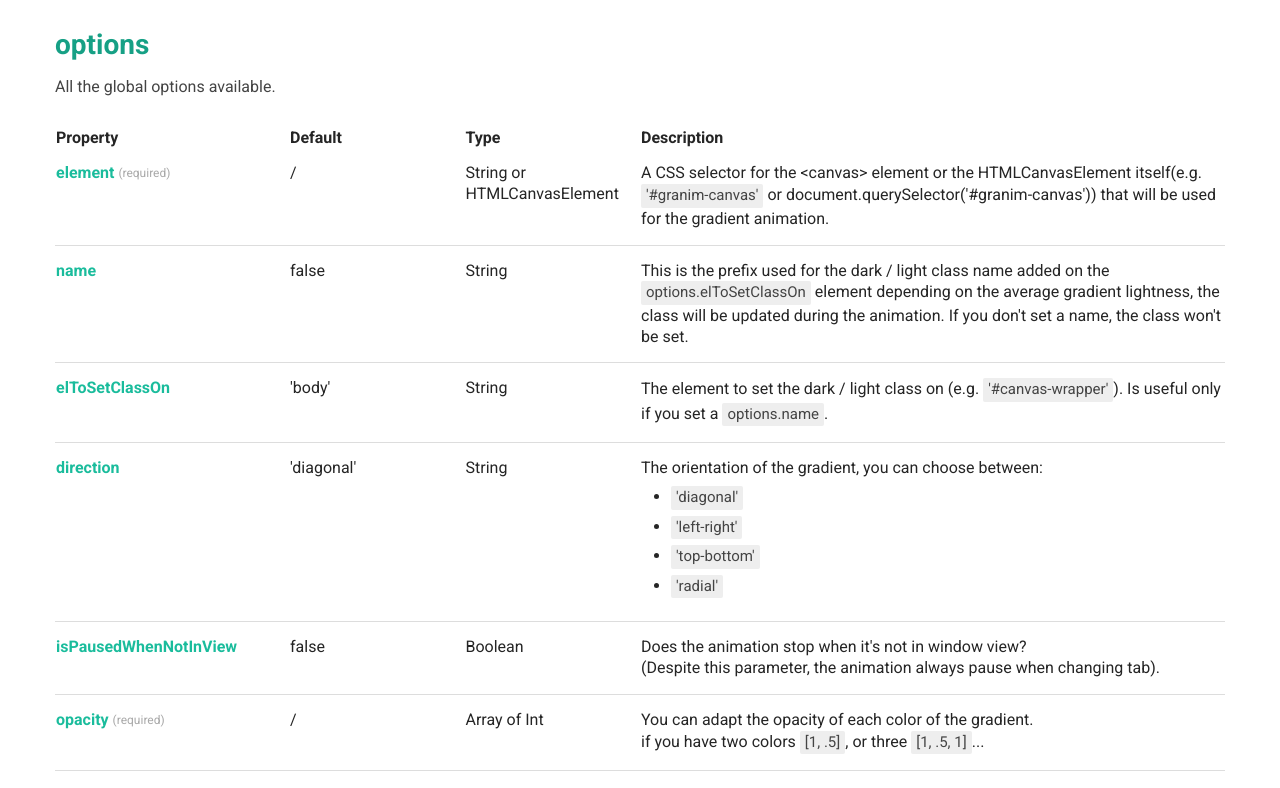
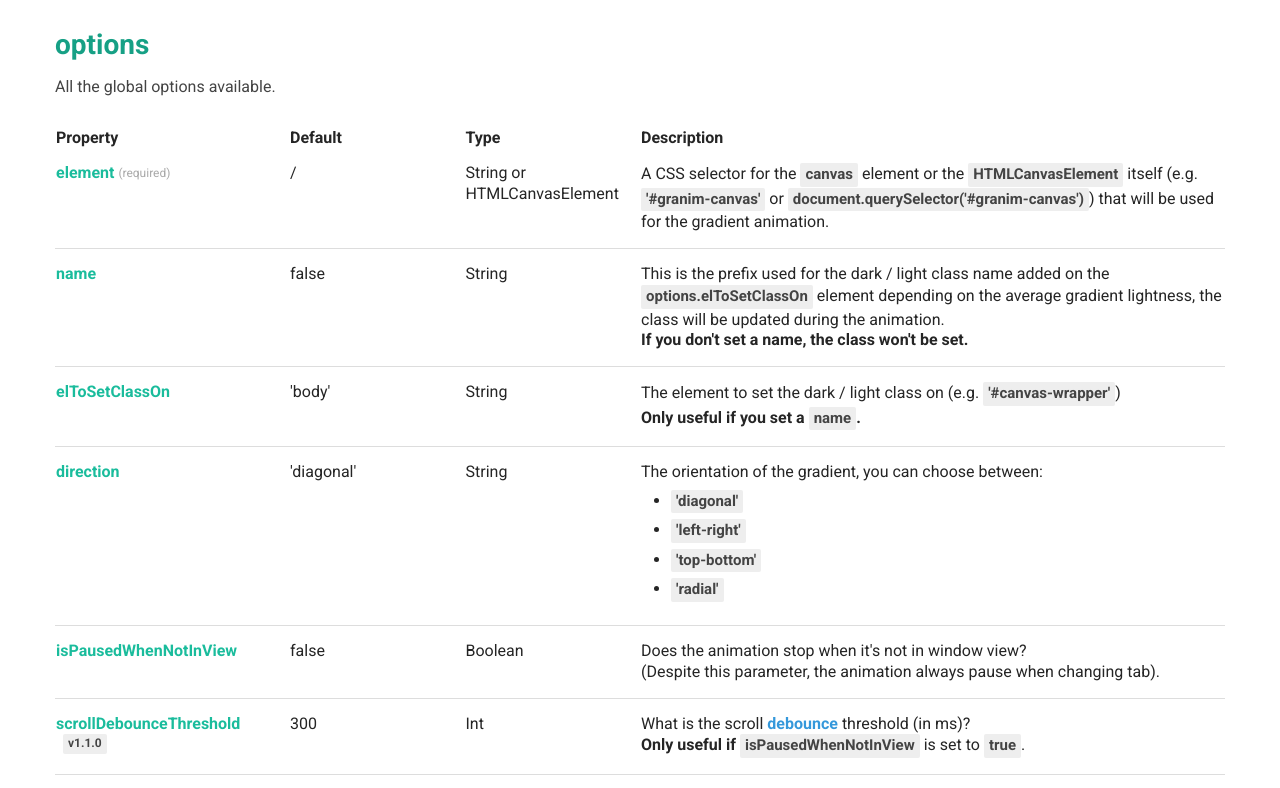
Before and after one commit to sarcadass/granim.js, a website: page docs/assets/pug/api.pug in a window 1280 px wide. Shown: the part 138-926 px from the top of the page. Drawn offline with nearby package versions, Linux system fonts and the light colour scheme; files that its build step writes are made by us from their sources; files whose address does not match are found by name.

Commit message:
Add 'scrollDebounceThreshold' method

```diff
--- a/docs/assets/css/scss/main.scss
+++ b/docs/assets/css/scss/main.scss
@@ -39,6 +39,7 @@ h2 {
 	border-radius: 2px;
 	color: #444;
 	font-size: 15px;
+	font-weight: bold;
 }
 
 .version {
--- a/docs/assets/pug/api.pug
+++ b/docs/assets/pug/api.pug
@@ -49,8 +49,15 @@ html(lang="en")
 							td /
 							td String or HTMLCanvasElement
 							td
-								| A CSS selector for the &lt;canvas&gt; element or the HTMLCanvasElement itself(e.g. <span class="snippet">'#granim-canvas'</span> or document.querySelector('#granim-canvas'))
-								| that will be used for the gradient animation.
+								| A CSS selector for the
+								span.snippet canvas
+								|  element or the
+								sapn.snippet HTMLCanvasElement
+								|  itself (e.g.
+								span.snippet '#granim-canvas'
+								|  or
+								span.snippet document.querySelector('#granim-canvas')
+								| ) that will be used for the gradient animation.
 						tr
 							td name
 							td false
@@ -58,15 +65,17 @@ html(lang="en")
 							td
 								| This is the prefix used for the dark / light class name added
 								| on the <span class="snippet">options.elToSetClassOn</span> element depending on the average gradient lightness,
-								| the class will be updated during the animation.
-								| If you don't set a name, the class won't be set.
+								| the class will be updated during the animation.<br>
+								strong If you don't set a name, the class won't be set.
 						tr
 							td elToSetClassOn
 							td 'body'
 							td String
 							td
-								| The element to set the dark / light class on (e.g. <span class="snippet">'#canvas-wrapper'</span>).
-								| Is useful only if you set a <span class="snippet">options.name</span>.
+								| The element to set the dark / light class on (e.g.
+								span.snippet '#canvas-wrapper'
+								| )<br>
+								strong Only useful if you set a <span class="snippet">name</span>.
 						tr
 							td direction
 							td 'diagonal'
@@ -89,6 +98,20 @@ html(lang="en")
 								| Does the animation stop when it's not in window view?<br>
 								| (Despite this parameter, the animation always pause
 								| when changing tab).
+						tr
+							td scrollDebounceThreshold
+								span.version v1.1.0
+							td 300
+							td Int
+							td
+								| What is the scroll
+								a.link(href='https://css-tricks.com/debouncing-throttling-explained-examples/' target='_blank') debounce
+								|  threshold (in ms)?<br>
+								strong Only useful if
+								span.snippet isPausedWhenNotInView
+								|  is set to
+								span.snippet true
+								| .
 						tr
 							td opacity <span class="required">(required)</span>
 							td /
@@ -306,6 +329,7 @@ html(lang="en")
 						|     elToSetClassOn: 'body',
 						|     direction: 'diagonal',
 						|     isPausedWhenNotInView: false,
+						|     scrollDebounceThreshold: 300,
 						|     opacity: [1, 1],
 						|     stateTransitionSpeed: 1000,
 						|     image : {
@@ -356,6 +380,7 @@ html(lang="en")
 						|     elToSetClassOn: 'body',
 						|     direction: 'diagonal',
 						|     isPausedWhenNotInView: false,
+						|     scrollDebounceThreshold: 300,
 						|     opacity: [1, 1, .5, 1],
 						|     stateTransitionSpeed: 1000,
 						|     states : {
--- a/lib/pauseWhenNotInView.js
+++ b/lib/pauseWhenNotInView.js
@@ -26,5 +26,5 @@ module.exports = function() {
 				firstInit = false;
 			}
 		}
-	}, 300);
+	}, this.scrollDebounceThreshold);
 };
```
Also changed, not shown: test/manual-test.html (+1 -0 lines), dist/granim.js, dist/granim.min.js, docs/api.html, docs/assets/css/style.css, docs/assets/js/vendor/granim.min.js, lib/Granim.js.
